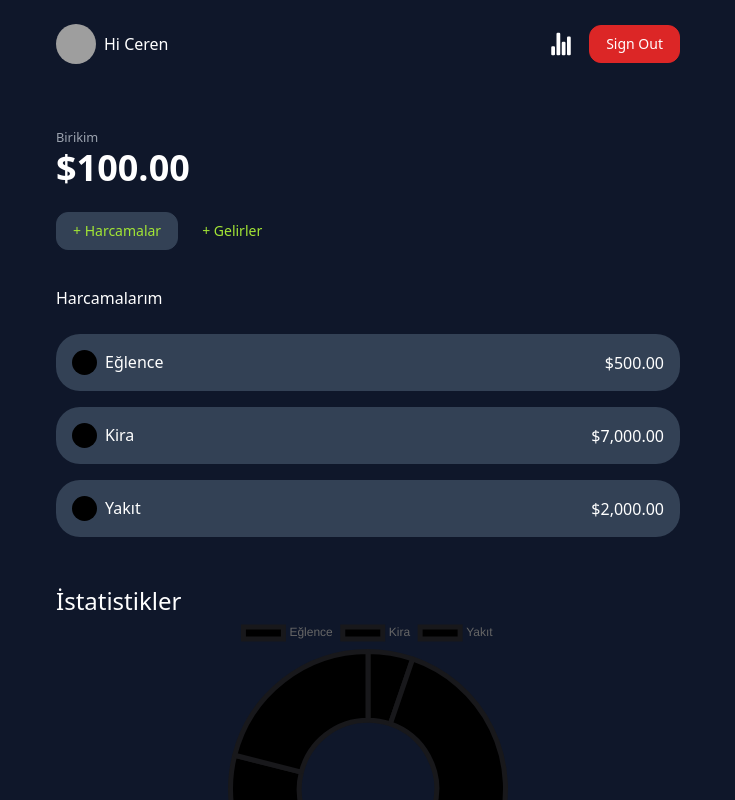
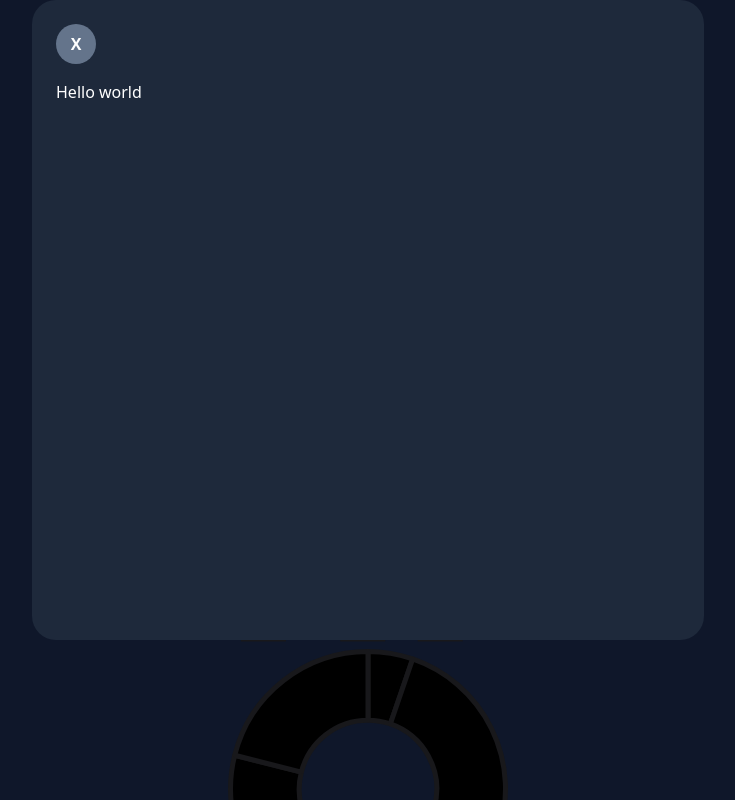
Before and after one commit to cyamann/budget-app, a Next.js app: page / in a window 1280 px wide. Shown: the top 800 px of the page, without its empty margins (272-1007 px from the left). Built offline with nearby package versions, Linux system fonts and the light colour scheme; grey boxes are pictures that could not be loaded.

Commit message:
modal eklendi

```diff
--- a/app/globals.css
+++ b/app/globals.css
@@ -3,7 +3,7 @@
 @tailwind utilities;
 @layer base{
     body{
-        @apply bg-slate-900 text-white;
+        @apply bg-slate-900 text-white relative;
     }
     button{
         @apply hover:scale-110 transition-all ;
--- a/app/page.js
+++ b/app/page.js
@@ -3,11 +3,12 @@ import { currencyFormatter } from '../app/lib/utils';
 import ExpenseCategoryItem from '@/components/ExpenseCategoryItem';
 import { Chart as ChartJS, ArcElement, Tooltip, Legend } from 'chart.js';
 import { Doughnut } from "react-chartjs-2";
-
+import { useState } from 'react';
+import Modal from '@/components/Modal';
 // ChartJS modülünü kaydedin
 ChartJS.register(ArcElement, Tooltip, Legend);
 
-const DUMMY_DATE = [
+const DUMMY_DATA = [
   {
     id: 1,
     title: "Eğlence",
@@ -29,7 +30,14 @@ const DUMMY_DATE = [
 ];
 
 export default function Home() {
+  const [modalIsOpen, setModalIsOpen] = useState(true);
+
   return (
+    <>
+      <Modal show= {modalIsOpen} onClose={setModalIsOpen}>
+        <h3>Hello world</h3>
+      </Modal>
+
       <main className="container max-w-2xl px-6 py-6 mx-auto">
         <section className="py-3">
           <small className="text-gray-400 text-md">
@@ -38,17 +46,17 @@ export default function Home() {
           <h2 className="text-4xl font-bold">{currencyFormatter(100)}</h2>
         </section>
         <section className="flex items-center gap-2 py-3">
-        <button className="btn btn-primary">+ Harcamalar</button>
+          <button onClick={()=> {setModalIsOpen(true)}}   className="btn btn-primary">+ Harcamalar</button>
           <button className="btn btn-primary-outline">+ Gelirler</button>
         </section>
 
         <section className="py-6">
           <h3>Harcamalarım</h3>
           <div className="flex flex-col gap-4 mt-6">
-          {DUMMY_DATE.map((expense) => {
+            {DUMMY_DATA.map((expense) => {
               return (
                 <ExpenseCategoryItem
-                key={expense.id} // Benzersiz key özelliği
+                  key={expense.id}
                   color={expense.color}
                   title={expense.title}
                   amount={expense.amount}
@@ -60,15 +68,15 @@ export default function Home() {
 
         <section className="py-6">
           <h3 className="text-2xl">İstatistikler</h3>
-        <div className='w-1/2 mx-auto'>
+          <div className="w-1/2 mx-auto">
             <Doughnut
               data={{
-              labels: DUMMY_DATE.map((expense) => expense.title),
+                labels: DUMMY_DATA.map((expense) => expense.title),
                 datasets: [
                   {
                     label: "Harcamalar",
-                  data: DUMMY_DATE.map((expense) => expense.amount),
-                  backgroundColor: DUMMY_DATE.map((expense) => expense.color),
+                    data: DUMMY_DATA.map((expense) => expense.amount),
+                    backgroundColor: DUMMY_DATA.map((expense) => expense.color),
                     borderColor: ["#18181b"],
                     borderWidth: 5,
                   },
@@ -78,5 +86,6 @@ export default function Home() {
           </div>
         </section>
       </main>
+    </>
   );
 }
--- /dev/null
+++ b/components/Modal.js
@@ -0,0 +1,16 @@
+function Modal({show, onClose, children}){
+    return (<div style = {{
+        transform:show ? "translateX(0%)" : "translateX(-200%)",
+      }} className="absolute top-0 left-0 w-full h-full z-10 transiti duration-500">
+        <div className="container mx-auto max-w-2xl h-[80vh] rounded-3xl bg-slate-800 py-6 px-6">
+          <button
+            className="w-10 h-10 font-bold mb-4 rounded-full bg-slate-500"
+            onClick={() => onClose(false)} // Close modal on click
+          >
+            X
+          </button>
+          {children}
+        </div>
+      </div>);
+}
+export default Modal;
```
Lines whose indentation alone changed are shown as unchanged.
